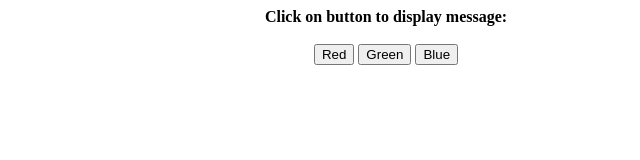
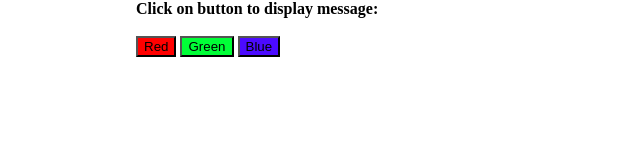
Before and after one commit to noreen-akhtar/JavaScript-Problem-Solving-Practice, a plain HTML site: page ExternalJsButton/index.html in a window 1280 px wide. Shown: the whole page, without its empty margins (254-894 px from the left). Drawn offline with Linux system fonts and the light colour scheme.

Commit message:
styles on buttons applied, Use comments before each function and write its purpose there

```diff
--- a/ExternalJsButton/index.html
+++ b/ExternalJsButton/index.html
@@ -4,16 +4,19 @@
     <meta charset="UTF-8">
     <meta http-equiv="X-UA-Compatible" content="IE=edge">
     <meta name="viewport" content="width=device-width, initial-scale=1.0">
-    <link rel="stylesheet" href="">
-    <script src="script.js"></script>
+    <link rel="stylesheet" href="style.css">
+
     <title>Document</title>
 </head>
 <body>
-    <center>
-		<b>Click on button to display message: </b><br><br>
-		<input type="button" id="btnShowMsg1" value="Red" onClick='showMessage(this.id)'/>
-		<input type="button" id="btnShowMsg2" value="Green" onClick='showMessage(this.id)'/>
-		<input type="button" id="btnShowMsg3" value="Blue" onClick='showMessage(this.id)'/>
-	</center>
+    <div>
+        <b>Click on button to display message: </b><br><br>
+    </div>
+	<div>
+        <button class="red-btn" id="btnShowMsg1" value="Red" onClick='showMessage(this.id)'>Red</button>
+		<button class="green-btn" type="button" id="btnShowMsg2" value="Green" onClick='showMessage(this.id)'>Green</button>
+		<button class="blue-btn" id="btnShowMsg3" value="Blue" onClick='showMessage(this.id)'>Blue</button>
+    </div>
+		<script src="script.js"></script>
 </body>
 </html>
--- /dev/null
+++ b/ExternalJsButton/style.css
@@ -0,0 +1,16 @@
+body{
+    max-width: 500px;
+    margin: auto;
+}
+
+.red-btn{
+    background-color: red;
+}
+
+.green-btn{
+    background-color: rgb(0, 255, 55);
+}
+
+.blue-btn{
+    background-color: rgb(75, 10, 255);
+}
```
